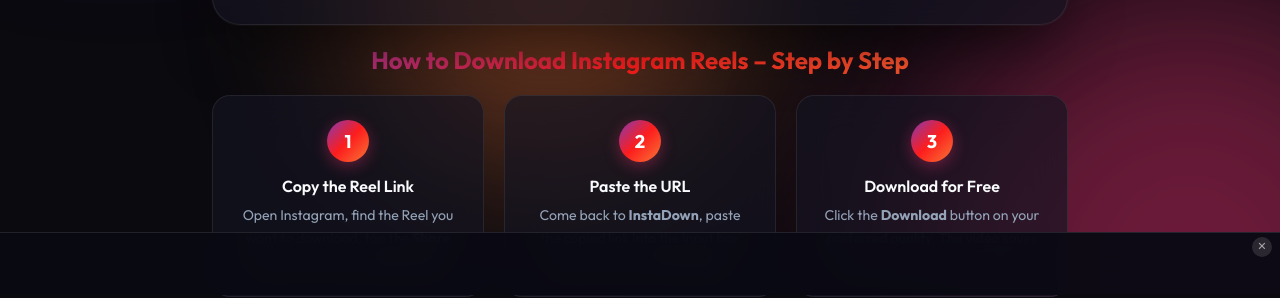
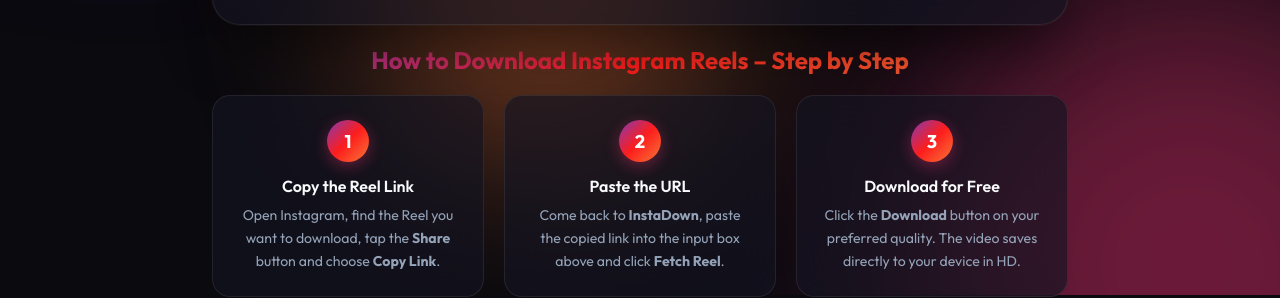
Before and after one commit to BiradarSwapnilDeveloper/InstaDown, a website: page public/index.html in a window 1280 px wide. Shown: the part 505-803 px from the top of the page. Drawn offline with Linux system fonts and the light colour scheme.

Commit message:
Removed sticky bottom ad bar as it was causing layout issues without active ads

```diff
--- a/public/style.css
+++ b/public/style.css
@@ -1015,18 +1015,7 @@ footer {
 
 /* Sticky Bottom Ad – appears on mobile, high CTR */
 .ad-sticky-bottom {
-    position: fixed;
-    bottom: 0;
-    left: 0;
-    width: 100%;
-    background: rgba(10, 10, 20, 0.95);
-    backdrop-filter: blur(12px);
-    border-top: 1px solid rgba(255,255,255,0.1);
-    display: flex;
-    align-items: center;
-    justify-content: center;
-    padding: 6px 0 6px;
-    z-index: 999;
+    display: none !important; /* Removed as requested - was showing as a blank black line */
 }
 
 .ad-close-btn {
```
